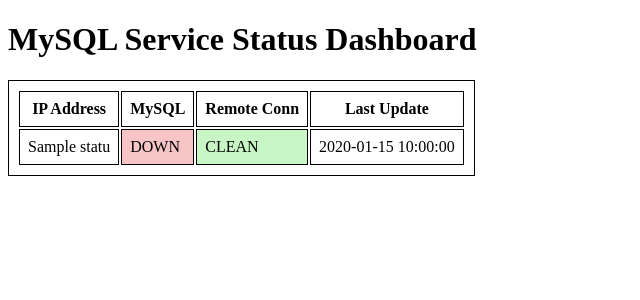
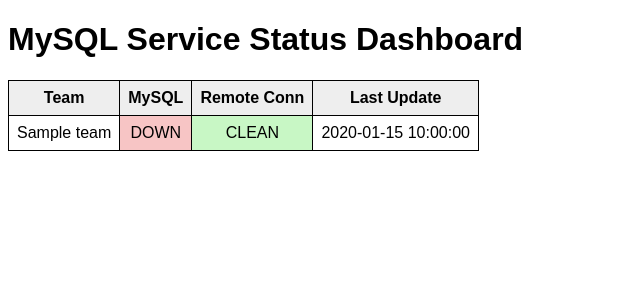
Before and after one commit to delveccj/CSC180_Spring2024, a Flask app: template red_blue/server/templates/dashboard.html in a window 1280 px wide. Shown: the top 300 px of the page, without its empty margins (0-640 px from the left). Run offline with Flask 3, Linux system fonts and the light colour scheme; the template is opened without the code that fills it: most values are stand-ins (such as "Sample title", 1, 10 or a date in 2020).

Commit message:
added improved UI for server

```diff
--- a/red_blue/server/server.py
+++ b/red_blue/server/server.py
@@ -13,14 +13,27 @@
     client_ip = request.remote_addr
     data = request.json
 
-    # Store the data by client IP
-    status_map[client_ip] = {
+    # 💬 Print raw incoming data
+    print("\n--- Incoming POST ---")
+    print(f"From IP: {client_ip}")
+    print(f"Payload: {data}")
+
+    # Extract team name
+    team = data.get('team') or client_ip
+
+    # 💬 Confirm what's being stored
+    status_map[team] = {
         "mysql_up": data.get("mysql_up"),
         "remote_connections": data.get("remote_connections"),
         "timestamp": time.strftime('%H:%M:%S')
     }
 
+    print(f"Stored under team: {team}")
+    print(f"Current status_map: {status_map}")
+    print("--- End POST ---\n")
+
     return 'OK', 200
 
 if __name__ == '__main__':
+    print("🚀 Dashboard server starting up on port 5001...")
     app.run(host='0.0.0.0', port=5001)
--- a/red_blue/server/templates/dashboard.html
+++ b/red_blue/server/templates/dashboard.html
@@ -3,20 +3,40 @@
 <head>
     <meta http-equiv="refresh" content="5">
     <style>
+        body {
+            font-family: sans-serif;
+        }
         .green { background-color: #c8f7c5; }
         .red { background-color: #f7c5c5; }
-        table, th, td { border: 1px solid black; padding: 8px; }
+        table, th, td {
+            border: 1px solid black;
+            padding: 8px;
+            border-collapse: collapse;
+            text-align: center;
+        }
+        th {
+            background-color: #eee;
+        }
     </style>
 </head>
 <body>
     <h1>MySQL Service Status Dashboard</h1>
     <table>
-    		<tr><th>IP Address</th><th>MySQL</th><th>Remote Conn</th><th>Last Update</th></tr>
-    		{% for ip, stat in status.items() %}
         <tr>
-        		<td>{{ ip }}</td>
-        		<td class="{{ 'green' if stat.mysql_up else 'red' }}">{{ 'UP' if stat.mysql_up else 'DOWN' }}</td>
-        		<td class="{{ 'green' if not stat.remote_connections else 'red' }}">{{ 'CLEAN' if not stat.remote_connections else 'REMOTE' }}</td>
+            <th>Team</th>
+            <th>MySQL</th>
+            <th>Remote Conn</th>
+            <th>Last Update</th>
+        </tr>
+        {% for team, stat in status.items() %}
+        <tr>
+            <td>{{ team }}</td>
+            <td class="{{ 'green' if stat.mysql_up else 'red' }}">
+                {{ 'UP' if stat.mysql_up else 'DOWN' }}
+            </td>
+            <td class="{{ 'green' if not stat.remote_connections else 'red' }}">
+                {{ 'CLEAN' if not stat.remote_connections else 'REMOTE' }}
+            </td>
             <td>{{ stat.timestamp }}</td>
         </tr>
         {% endfor %}
```
Lines whose indentation alone changed are shown as unchanged.
